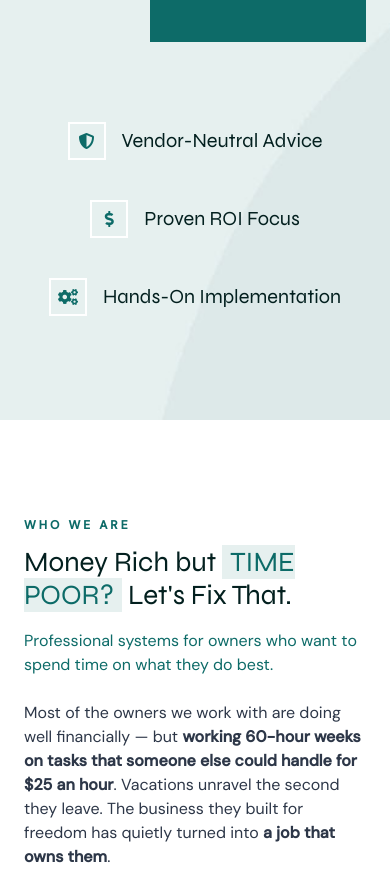
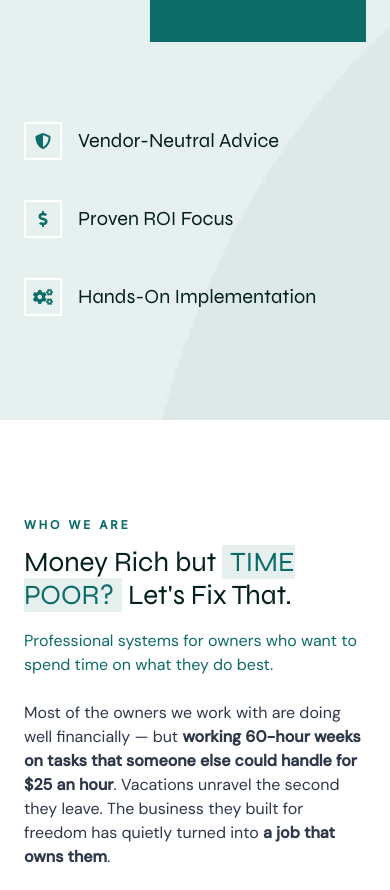
Before and after one commit to perryschmo/aptech, a plain HTML site: page index.html in a window 390 px wide. Shown: the part 868-1758 px from the top of the page. Drawn offline with nearby package versions, Linux system fonts and the light colour scheme.

Commit message:
Add favicon, tech audit checklist PDF, mobile hero badge alignment

```diff
--- a/index.html
+++ b/index.html
@@ -47,6 +47,12 @@
             align-items: center;
             justify-content: center;
             padding: 8px 12px;
+        }
+        @media (max-width: 767.98px) {
+            .hero-badges-row .hero-badge {
+                justify-content: flex-start;
+                padding-left: 0;
+            }
         }
         .milestone-step {
             border-left: 3px solid var(--bs-primary);
```
